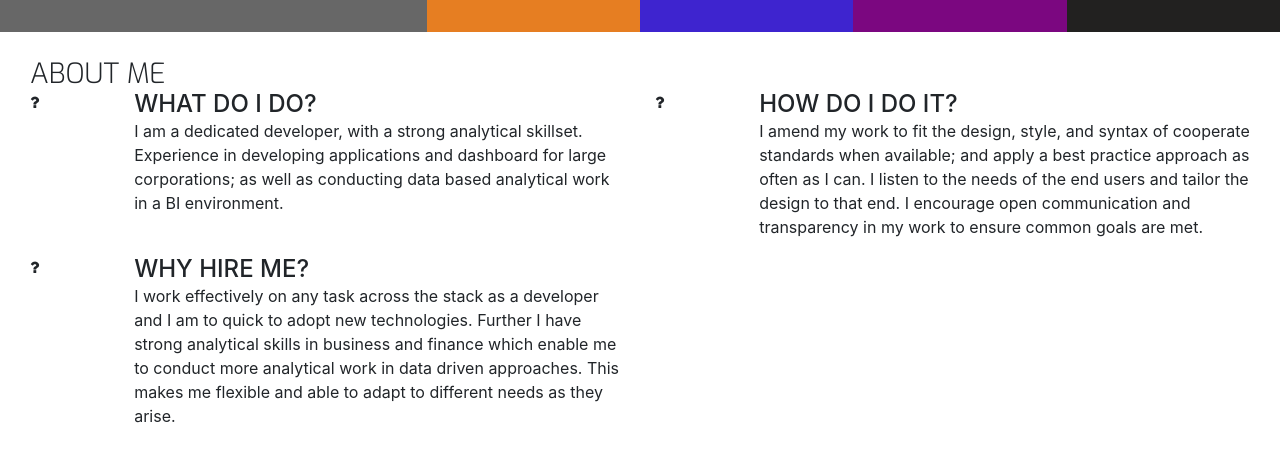
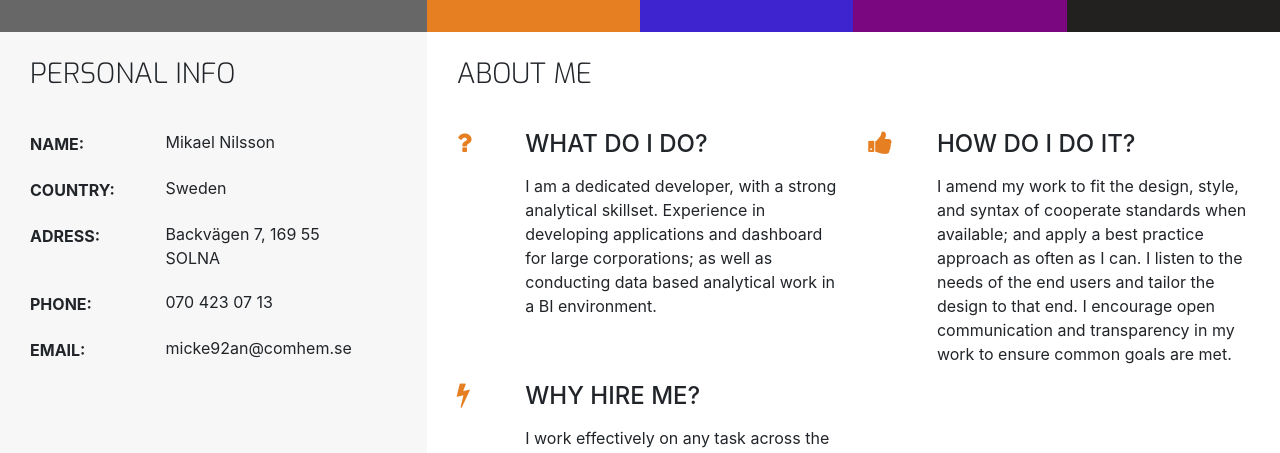
Before and after one commit to 92an/CV, a plain HTML site: page index.html in a window 1280 px wide. Shown: the part 337-790 px from the top of the page. Drawn offline with nearby package versions, Linux system fonts and the light colour scheme.

Commit message:
finished homepage with personal info, starting on other pages

```diff
--- a/assets/css/style.css
+++ b/assets/css/style.css
@@ -24,6 +24,10 @@
 
 .navColorDownload {
     background-color: #222120
+}
+
+.bgColorPersonalInfo {
+    background-color: #f4f4f4ab
 }
 
 /*------------------------------Hover Effects */
@@ -71,7 +75,7 @@ h4 {
     font-family: "Exo", sans-serif;
     font-weight: 300;
     margin-top: 25px;
-    margin-bottom: 40x;
+    margin-bottom: 40px;
 }
 
 /*------------------------------heading */
@@ -214,3 +218,52 @@ footer {
 .linkedin li a i:hover {
     background: #e84610;
 }
+
+
+/*------------------------------Personal info */
+
+.personalInfoItem {
+    margin-bottom: 20px;
+    display: block;
+    clear: both;
+}
+
+.personalInfoItem .key,
+.personalInfoItem .value {
+    padding-right: 8px;
+    display: inline-block;
+}
+
+.personalInfoItem .key p,
+.personalInfoItem .value p {
+    margin: 0;
+}
+
+.personalInfoItem .key {
+width: 30%;
+margin-right: 21px;
+padding-top: 2px;
+vertical-align: top;
+}
+
+.personalInfoItem .key p {
+font-weight: 700;
+}
+
+.personalInfoItem .value {
+    position: relative;
+    width: 60%;
+}
+
+
+
+/*------------------------------Three reasons */
+
+.threeReasonsIcon {
+    font-size: 26px;
+    color: #e67e22;
+}
+
+.threeReasonsHeading {
+    margin-bottom: 15px;
+}
--- a/index.html
+++ b/index.html
@@ -58,7 +58,88 @@
 
     <section class="container-fluid">
 
-        <div class="row row-table">
+        <div class="row">
+            <div class="col-md-4 bgColorPersonalInfo section-column">
+
+                <div class="row">
+                    <div class="col-12">
+                        <h3 class="section-heading uppercase">Personal Info</h3>
+                    </div>
+                </div>
+
+                <div class="personalInfoItem">
+                    <div class="key">
+                        <p class="uppercase">
+                        Name:
+                        </p>
+                    </div>
+
+                    <div class="value">
+                        <p>
+                        Mikael Nilsson
+                        </p>
+                    </div>
+                </div>
+
+                <div class="personalInfoItem">
+                    <div class="key">
+                        <p class="uppercase">
+                        Country:
+                        </p>
+                    </div>
+
+                    <div class="value">
+                        <p>
+                        Sweden
+                        </p>
+                    </div>
+                </div>
+
+                <div class="personalInfoItem">
+                    <div class="key">
+                        <p class="uppercase">
+                        Adress:
+                        </p>
+                    </div>
+
+                    <div class="value">
+                        <p>
+                        Backvägen 7, 169 55 SOLNA
+                        </p>
+                    </div>
+                </div>
+
+                <div class="personalInfoItem">
+                    <div class="key">
+                        <p class="uppercase">
+                        Phone:
+                        </p>
+                    </div>
+
+                    <div class="value">
+                        <p>
+                        070 423 07 13
+                        </p>
+                    </div>
+                </div>
+
+                <div class="personalInfoItem">
+                    <div class="key">
+                        <p class="uppercase">
+                        Email:
+                        </p>
+                    </div>
+
+                    <div class="value">
+                        <p>
+                        micke92an@comhem.se
+                        </p>
+                    </div>
+                </div>
+
+
+
+            </div>
             <div class="col-md-8 bg-color-three-reasons section-column">
                 <div class="row">
                     <div class="col">
@@ -85,7 +166,7 @@
                      <div class="col-10 offset-1 offset-sm-0 col-sm-4 col-md-6">
                         <div class="row">
                             <div class="col-2">
-                                <i class="threeReasonsIcon fa fa-question" aria-hidden="true"></i>
+                                <i class="threeReasonsIcon fa fa-thumbs-up" aria-hidden="true"></i>
                             </div>
                             <div class="col-10">
                                 <h4 class="threeReasonsHeading uppercase">How do I do it?</h4>
@@ -101,7 +182,7 @@
                      <div class="col-10 offset-1 offset-sm-0 col-sm-4 col-md-6">
                         <div class="row">
                             <div class="col-2">
-                                <i class="threeReasonsIcon fa fa-question" aria-hidden="true"></i>
+                                <i class="threeReasonsIcon fa fa-bolt" aria-hidden="true"></i>
                             </div>
                             <div class="col-10">
                                 <h4 class="threeReasonsHeading uppercase">Why Hire me?</h4>
@@ -142,12 +223,18 @@
                 </p>
             </div>
             <div class="col-sm-4">
-                <h5 class="uppercase generalSub">Linkedin</h5>
+                <h5 class="uppercase generalSub">External References</h5>
                 <ul class="list-inline linkedin">
-                    <li class="inline-item">
+                    <li class="list-inline-item">
                         <a href="https://www.linkedin.com/in/mikael-nilsson-04090956/" target="_blank">
                             <i class="fa fa-linkedin" aria-hidden="true"></i>
                             <span class="sr-only">Linkedin</span>
+                        </a>
+                    </li>
+                    <li class="list-inline-item">
+                        <a href="https://github.com/92an" target="_blank">
+                            <i class="fa fa-github" aria-hidden="true"></i>
+                            <span class="sr-only">Github</span>
                         </a>
                     </li>
                 </ul>
```
Also changed, not shown: Template.html (+6 -0 lines).
